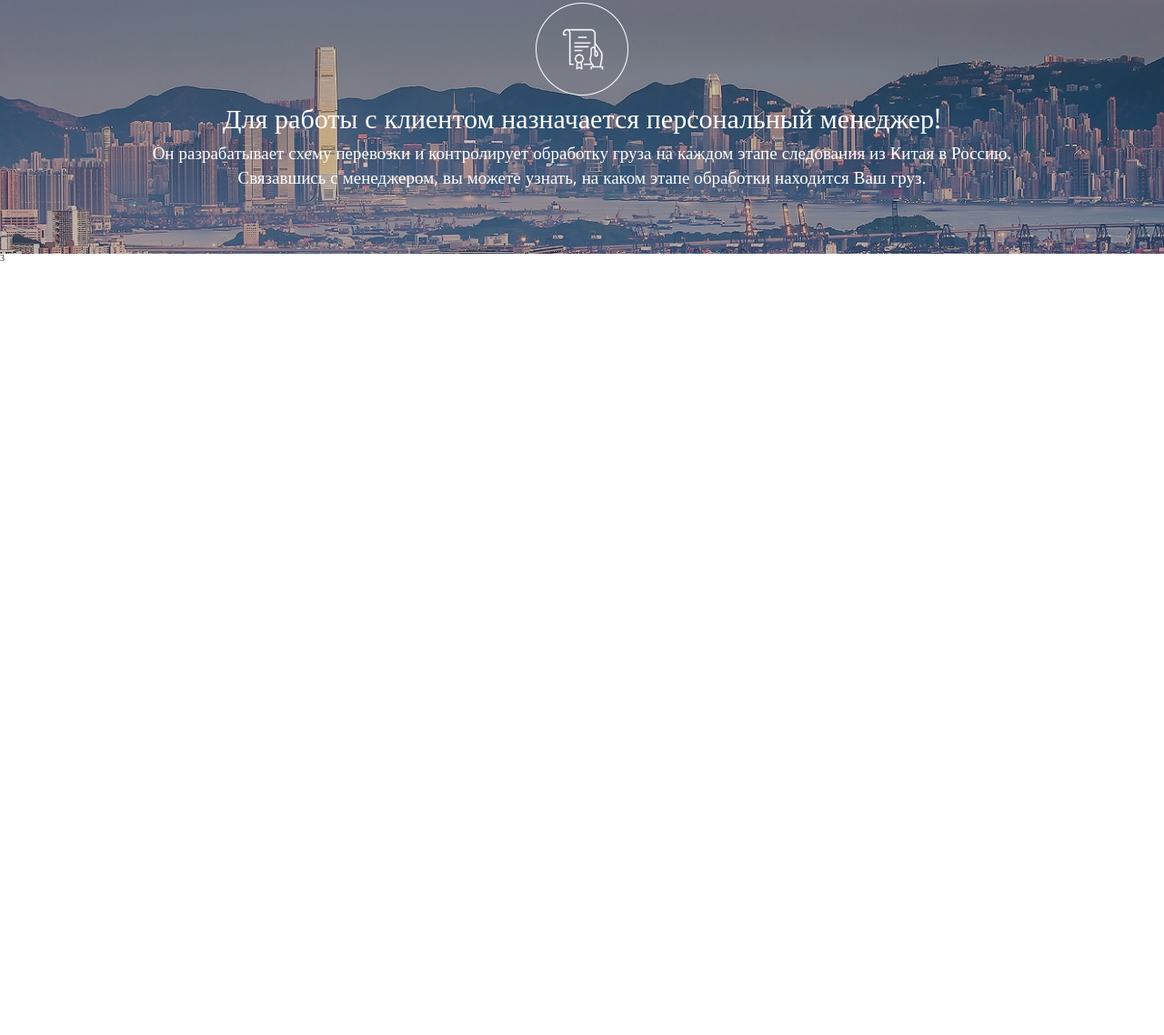
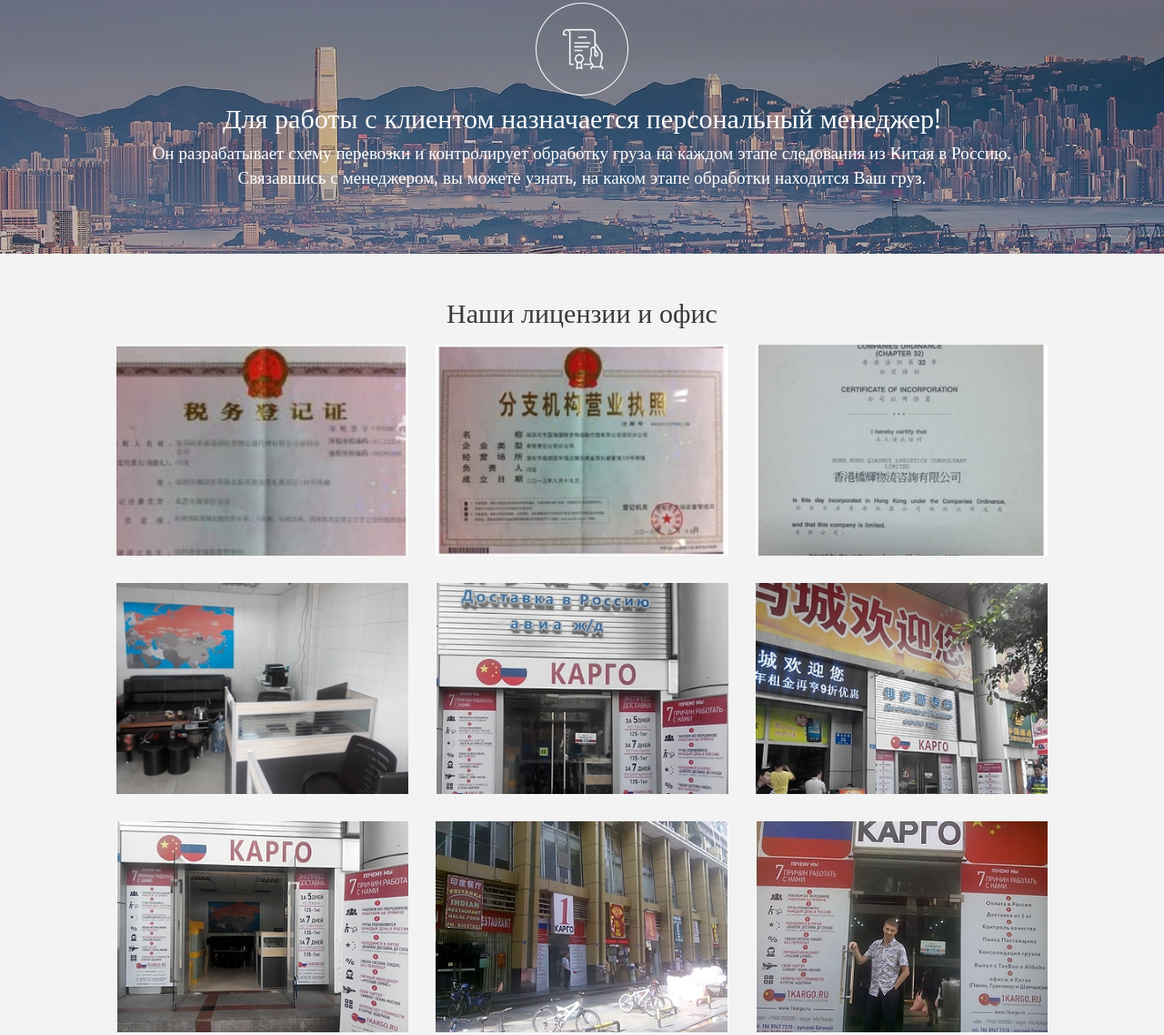
Before and after one commit to DKozachenko/Kargo, a plain HTML site: page index.html in a window 1280 px wide. Shown: the part 6313-7451 px from the top of the page at 91% size. Before the commit the page ends 6712 px from the top, so only its background shows below. Drawn offline with nearby package versions, Linux system fonts and the light colour scheme.

Commit message:
Licenses

```diff
--- a/index.html
+++ b/index.html
@@ -772,6 +772,49 @@
         <div class="text">Он разрабатывает схему перевозки и контролирует обработку груза на каждом этапе следования из Китая в Россию. Связавшись с менеджером, вы можете узнать, на каком этапе обработки находится Ваш груз. </div>
       </div>
     </section>
+
+    <section class="licenses">
+      <div class="licenses__inner">
+        <div class="title">Наши лицензии и офис</div>
+        <div class="licenses__inner-content">
+          <div class="licenses__inner-content__item item">
+            <img src="css/images/licenses/1.jpg" alt="1">
+          </div>
+
+          <div class="licenses__inner-content__item item">
+            <img src="css/images/licenses/2.jpg" alt="2">
+          </div>
+
+          <div class="licenses__inner-content__item item">
+            <img src="css/images/licenses/3.jpg" alt="3">
+          </div>
+
+          <div class="licenses__inner-content__item item">
+            <img src="css/images/licenses/4.jpg" alt="4">
+          </div>
+
+          <div class="licenses__inner-content__item item">
+            <img src="css/images/licenses/5.jpg" alt="5">
+          </div>
+
+          <div class="licenses__inner-content__item item">
+            <img src="css/images/licenses/6.jpg" alt="6">
+          </div>
+
+          <div class="licenses__inner-content__item item">
+            <img src="css/images/licenses/7.jpg" alt="7">
+          </div>
+
+          <div class="licenses__inner-content__item item">
+            <img src="css/images/licenses/8.jpg" alt="8">
+          </div>
+
+          <div class="licenses__inner-content__item item">
+            <img src="css/images/licenses/9.jpg" alt="9">
+          </div>
+        </div>
+      </div>
+    </section>
   </main>
 
   <footer>
--- /dev/null
+++ b/sass/licenses.sass
@@ -0,0 +1,45 @@
+.licenses
+  background: #F3F3F3
+
+  padding: 5rem 0
+
+  &__inner
+    grid-column-start: 2
+    grid-column-end: 3
+
+    .title
+      text-align: center
+
+      margin-bottom: 2rem
+
+    &-content
+      +grid(32rem, 3rem)
+
+      .item
+        position: relative
+
+        &:hover
+          cursor: pointer
+
+          &::after
+            opacity: 0.5
+
+        img
+          width: 100%
+
+        &::after
+          content: ''
+          position: absolute
+          left: 0
+          top: 0
+          width: 100%
+          height: 100%
+
+          background: #fb8484
+          opacity: 0
+
+          transition: all .2s linear
+
+@media (max-width: 350px)
+  .licenses__inner-content
+    grid-template-columns: repeat(auto-fit, minmax(25rem, 1fr))
--- a/sass/style.sass
+++ b/sass/style.sass
@@ -27,7 +27,8 @@
 .ways,
 .cheking,
 .team,
-.personal
+.personal,
+.licenses
   grid-column-start: 1
   grid-column-end: -1
 
@@ -56,7 +57,8 @@
   .ways,
   .cheking,
   .team,
-  .personal
+  .personal,
+  .licenses
     grid-template-columns: 5% 1fr 5%
 
 @media (max-width: 768px)
@@ -78,7 +80,8 @@
   .ways,
   .cheking,
   .team,
-  .personal
+  .personal,
+  .licenses
     grid-template-columns: 3% 1fr 3%
 
 @media (max-width: 446px)
@@ -99,3 +102,4 @@
 @import "cheking"
 @import "team"
 @import "personal"
+@import "licenses"
```
Also changed, not shown: css/images/licenses/1.jpg (added), css/images/licenses/2.jpg (added), css/images/licenses/3.jpg (added), css/images/licenses/4.jpg (added), css/images/licenses/5.jpg (added), css/images/licenses/6.jpg (added), css/images/licenses/7.jpg (added), css/images/licenses/8.jpg (added), css/images/licenses/9.jpg (added), css/style.css.
